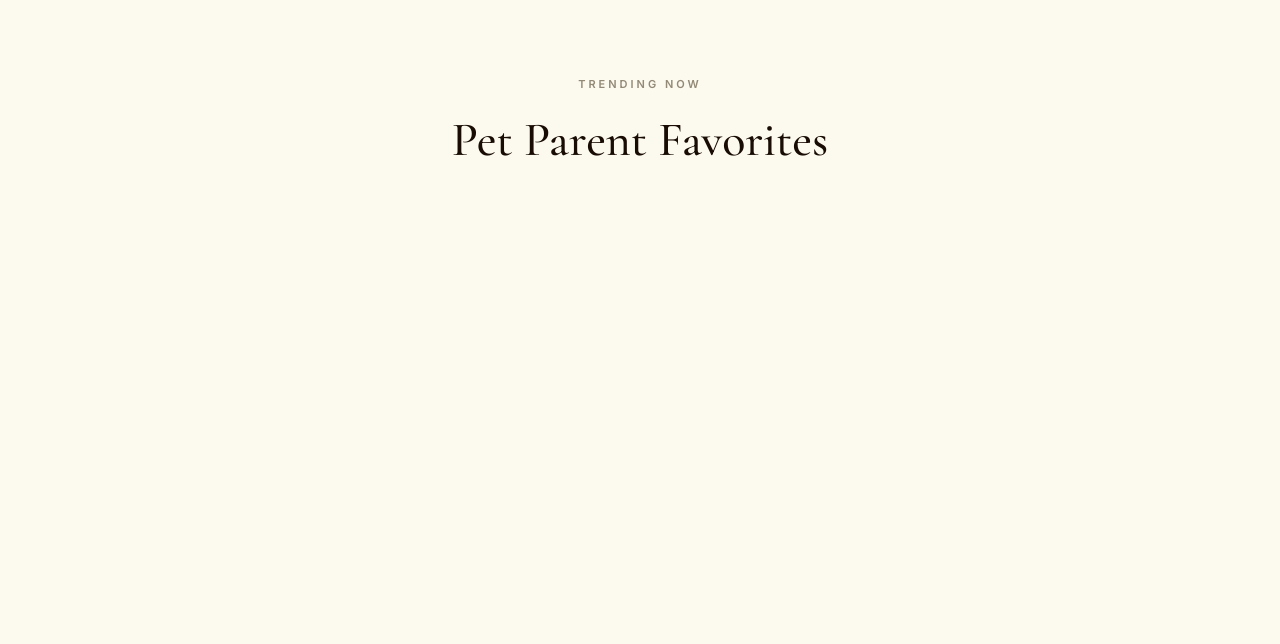
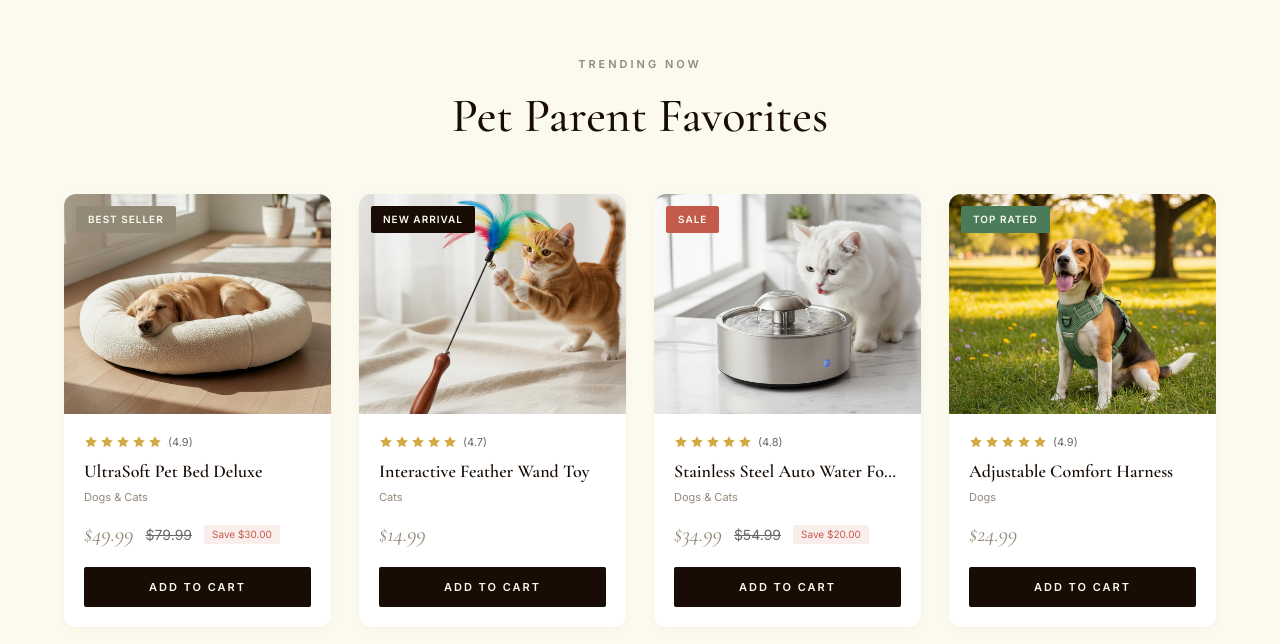
Before and after one commit to IndiaToUs/HappyTailsIndia, a React (Vite) app: page / in a window 1280 px wide. Shown: the part 6336-6980 px from the top of the page. Built offline with nearby package versions, Linux system fonts and the light colour scheme.

Commit message:
Update Products.tsx
the animation removed for slinding images of the products

```diff
--- a/src/sections/Products.tsx
+++ b/src/sections/Products.tsx
@@ -20,14 +20,7 @@ function StarRating({ rating }: { rating: number }) {
           <polygon points="12 2 15.09 8.26 22 9.27 17 14.14 18.18 21.02 12 17.77 5.82 21.02 7 14.14 2 9.27 8.91 8.26 12 2" />
         </svg>
       ))}
-      <span
-        style={{
-          fontFamily: 'Inter, system-ui, sans-serif',
-          fontSize: '11px',
-          color: '#696969',
-          marginLeft: '4px',
-        }}
-      >
+      <span style={{ fontFamily: 'Inter, system-ui, sans-serif', fontSize: '11px', color: '#696969', marginLeft: '4px' }}>
         ({rating})
       </span>
     </div>
@@ -45,47 +38,39 @@ export default function Products() {
         if (!el) return;
         gsap.fromTo(
           el,
-          { opacity: 0, y: 50 },
+          { opacity: 0, y: 30 },
           {
             opacity: 1,
             y: 0,
-            duration: 0.8,
-            delay: i * 0.08,
+            duration: 0.6,
+            delay: i * 0.06,
             ease: 'power2.out',
             scrollTrigger: {
               trigger: sectionRef.current,
-              start: 'top 70%',
-              toggleActions: 'play none none reverse',
+              start: 'top 80%',
+              toggleActions: 'play none none none',
             },
           }
         );
       });
     }, sectionRef);
-
     return () => ctx.revert();
   }, []);
 
   const handleAddToCart = (_productId: number) => {
     setCartCount((prev) => prev + 1);
-    // Dispatch event for nav cart badge
     window.dispatchEvent(new CustomEvent('cart-updated', { detail: { count: cartCount + 1 } }));
-    // In Shopify: fetch('/cart/add.js', { method: 'POST', body: JSON.stringify({ id: _productId, quantity: 1 }) })
   };
 
   const formatPrice = (price: number) => `$${price.toFixed(2)}`;
 
   const getBadgeStyle = (badge: string) => {
     switch (badge) {
-      case 'Best Seller':
-        return { background: '#938977', color: '#fcfaee' };
-      case 'New Arrival':
-        return { background: '#180c04', color: '#fcfaee' };
-      case 'Sale':
-        return { background: '#c45b4a', color: '#fcfaee' };
-      case 'Top Rated':
-        return { background: '#4a7c59', color: '#fcfaee' };
-      default:
-        return { background: '#938977', color: '#fcfaee' };
+      case 'Best Seller': return { background: '#938977', color: '#fcfaee' };
+      case 'New Arrival': return { background: '#180c04', color: '#fcfaee' };
+      case 'Sale': return { background: '#c45b4a', color: '#fcfaee' };
+      case 'Top Rated': return { background: '#4a7c59', color: '#fcfaee' };
+      default: return { background: '#938977', color: '#fcfaee' };
     }
   };
 
@@ -97,82 +82,74 @@ export default function Products() {
         backgroundColor: '#fcfaee',
         position: 'relative',
         zIndex: 2,
-        padding: '100px 0 80px',
+        padding: '80px 0',
       }}
     >
       {/* Section Header */}
-      <div style={{ textAlign: 'center', padding: '0 24px 60px' }}>
-        <p
-          style={{
+      <div style={{ textAlign: 'center', padding: '0 24px 48px' }}>
+        <p style={{
           fontFamily: 'Inter, system-ui, sans-serif',
           fontSize: '11px',
           fontWeight: 600,
           color: '#938977',
           letterSpacing: '3px',
           textTransform: 'uppercase',
-            marginBottom: '20px',
-          }}
-        >
+          marginBottom: '16px',
+        }}>
           TRENDING NOW
         </p>
-        <h2
-          style={{
+        <h2 style={{
           fontFamily: '"Cormorant Garamond", Georgia, serif',
-            fontSize: 'clamp(32px, 4vw, 48px)',
+          fontSize: 'clamp(28px, 4vw, 48px)',
           fontWeight: 500,
           lineHeight: 1.2,
           color: '#180c04',
-          }}
-        >
+        }}>
           Pet Parent Favorites
         </h2>
       </div>
 
       {/* Product Grid */}
-      <div
-        style={{
+      <div style={{
         maxWidth: '1200px',
         margin: '0 auto',
         padding: '0 24px',
         display: 'grid',
-          gridTemplateColumns: 'repeat(auto-fill, minmax(280px, 1fr))',
-          gap: '32px',
-        }}
-      >
+        gridTemplateColumns: 'repeat(auto-fill, minmax(260px, 1fr))',
+        gap: '28px',
+      }}>
         {products.map((product, i) => (
           <div
             key={product.id}
             ref={(el) => { cardRefs.current[i] = el; }}
-            className="tier-image-placeholder"
             style={{
               backgroundColor: '#ffffff',
               borderRadius: '12px',
               overflow: 'hidden',
               boxShadow: '0px 2px 10px -3px rgba(168, 142, 113, 0.15)',
               transition: 'transform 0.4s ease, box-shadow 0.4s ease',
-              opacity: 0,
               cursor: 'pointer',
+              display: 'flex',
+              flexDirection: 'column',
             }}
             onMouseEnter={(e) => {
-              const el = e.currentTarget;
-              el.style.transform = 'translateY(-4px)';
-              el.style.boxShadow = '0px 8px 24px rgba(168, 142, 113, 0.25)';
+              e.currentTarget.style.transform = 'translateY(-4px)';
+              e.currentTarget.style.boxShadow = '0px 8px 24px rgba(168, 142, 113, 0.25)';
             }}
             onMouseLeave={(e) => {
-              const el = e.currentTarget;
-              el.style.transform = 'translateY(0)';
-              el.style.boxShadow = '0px 2px 10px -3px rgba(168, 142, 113, 0.15)';
+              e.currentTarget.style.transform = 'translateY(0)';
+              e.currentTarget.style.boxShadow = '0px 2px 10px -3px rgba(168, 142, 113, 0.15)';
             }}
           >
-            {/* Image Area */}
-            <div
-              style={{
-                aspectRatio: '1/1',
+            {/* Image */}
+            <div style={{
+              width: '100%',
+              height: '220px',
               overflow: 'hidden',
               backgroundColor: '#f0ecd7',
               position: 'relative',
-              }}
-            >
+              flexShrink: 0,
+            }}>
               <img
                 src={product.image}
                 alt={product.name}
@@ -183,16 +160,10 @@ export default function Products() {
                   display: 'block',
                   transition: 'transform 0.6s ease',
                 }}
-                onMouseEnter={(e) => {
-                  (e.target as HTMLImageElement).style.transform = 'scale(1.05)';
-                }}
-                onMouseLeave={(e) => {
-                  (e.target as HTMLImageElement).style.transform = 'scale(1)';
-                }}
+                onMouseEnter={(e) => { (e.target as HTMLImageElement).style.transform = 'scale(1.05)'; }}
+                onMouseLeave={(e) => { (e.target as HTMLImageElement).style.transform = 'scale(1)'; }}
               />
-              {/* Badge */}
-              <span
-                style={{
+              <span style={{
                 position: 'absolute',
                 top: '12px',
                 left: '12px',
@@ -204,18 +175,16 @@ export default function Products() {
                 padding: '6px 12px',
                 borderRadius: '2px',
                 ...getBadgeStyle(product.badge),
-                }}
-              >
+              }}>
                 {product.badge}
               </span>
             </div>
 
-            {/* Content Area */}
-            <div style={{ padding: '20px' }}>
+            {/* Content */}
+            <div style={{ padding: '20px', display: 'flex', flexDirection: 'column', flex: 1 }}>
               <StarRating rating={product.rating} />
 
-              <h4
-                style={{
+              <h4 style={{
                 fontFamily: '"Cormorant Garamond", Georgia, serif',
                 fontSize: '18px',
                 fontWeight: 600,
@@ -224,66 +193,48 @@ export default function Products() {
                 whiteSpace: 'nowrap',
                 overflow: 'hidden',
                 textOverflow: 'ellipsis',
-                }}
-              >
+              }}>
                 {product.name}
               </h4>
 
-              <p
-                style={{
+              <p style={{
                 fontFamily: 'Inter, system-ui, sans-serif',
                 fontSize: '11px',
                 color: '#938977',
                 marginTop: '4px',
-                }}
-              >
+              }}>
                 {product.category}
               </p>
 
-              {/* Price Row */}
-              <div
-                style={{
-                  display: 'flex',
-                  alignItems: 'center',
-                  gap: '12px',
-                  marginTop: '12px',
-                  flexWrap: 'wrap',
-                }}
-              >
-                <span
-                  style={{
+              {/* Price */}
+              <div style={{ display: 'flex', alignItems: 'center', gap: '12px', marginTop: '12px', flexWrap: 'wrap' }}>
+                <span style={{
                   fontFamily: '"Cormorant Garamond", Georgia, serif',
                   fontSize: '22px',
                   fontWeight: 400,
                   fontStyle: 'italic',
                   color: '#938977',
-                  }}
-                >
+                }}>
                   {formatPrice(product.price)}
                 </span>
                 {product.originalPrice && (
                   <>
-                    <span
-                      style={{
+                    <span style={{
                       fontFamily: 'Inter, system-ui, sans-serif',
                       fontSize: '14px',
-                        fontWeight: 400,
                       color: '#696969',
                       textDecoration: 'line-through',
-                      }}
-                    >
+                    }}>
                       {formatPrice(product.originalPrice)}
                     </span>
-                    <span
-                      style={{
+                    <span style={{
                       fontFamily: 'Inter, system-ui, sans-serif',
                       fontSize: '10px',
                       color: '#c45b4a',
                       background: 'rgba(196, 91, 74, 0.1)',
                       padding: '2px 8px',
                       borderRadius: '2px',
-                      }}
-                    >
+                    }}>
                       Save {formatPrice((product.originalPrice || 0) - product.price)}
                     </span>
                   </>
@@ -309,12 +260,8 @@ export default function Products() {
                   cursor: 'pointer',
                   transition: 'background-color 0.4s ease',
                 }}
-                onMouseEnter={(e) => {
-                  (e.target as HTMLButtonElement).style.backgroundColor = '#938977';
-                }}
-                onMouseLeave={(e) => {
-                  (e.target as HTMLButtonElement).style.backgroundColor = '#180c04';
-                }}
+                onMouseEnter={(e) => { (e.target as HTMLButtonElement).style.backgroundColor = '#938977'; }}
+                onMouseLeave={(e) => { (e.target as HTMLButtonElement).style.backgroundColor = '#180c04'; }}
               >
                 Add to Cart
               </button>
```
Lines whose indentation alone changed are shown as unchanged.
